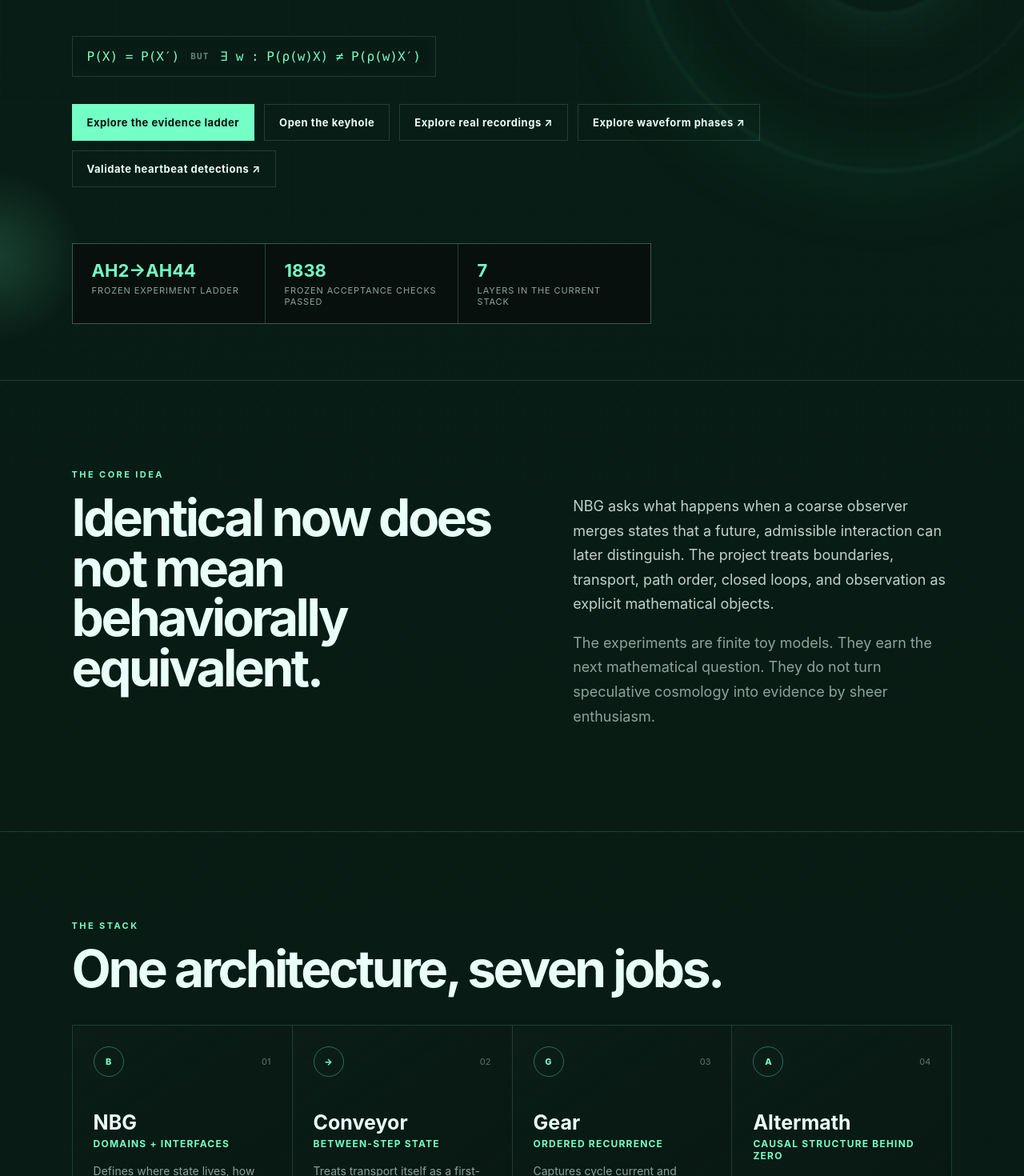
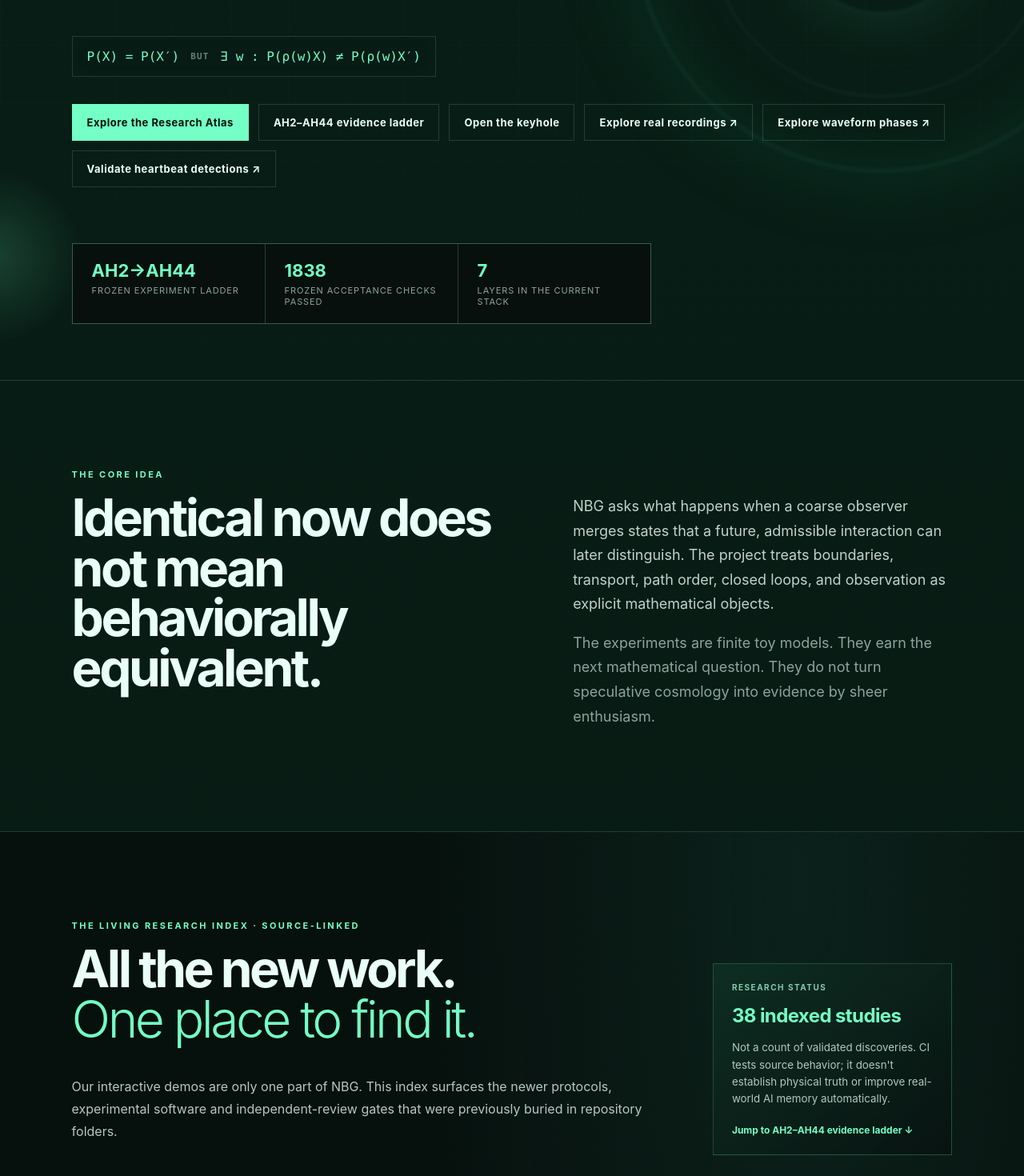
Before and after one commit to MichaelWave369/NestedBubbleGear, a React (Vite) app: page / in a window 1280 px wide. Shown: the part 520-1990 px from the top of the page at 80% size. Built offline with nearby package versions, Linux system fonts and the light colour scheme.

Commit message:
feat(site): surface research atlas beside existing live React experiments

```diff
--- a/src/App.jsx
+++ b/src/App.jsx
@@ -1,5 +1,6 @@
 import { useMemo, useState } from 'react'
 import LabNavigation from './LabNavigation.jsx'
+import ResearchAtlas from './ResearchAtlas.jsx'
 import SpiralGearLab from './SpiralGearLab.jsx'
 import PhaseClosureLab from './PhaseClosureLab.jsx'
 import AdaptivePhaseKeyhole from './AdaptivePhaseKeyhole.jsx'
@@ -542,7 +543,8 @@ function App() {
           <span>∃ w : P(ρ(w)X) ≠ P(ρ(w)X′)</span>
         </Formula>
         <div className="hero-actions">
-          <a className="button primary" href="#experiments">Explore the evidence ladder</a>
+          <a className="button primary" href="#research-atlas">Explore the Research Atlas</a>
+          <a className="button ghost" href="#experiments">AH2–AH44 evidence ladder</a>
           <a className="button ghost" href="#keyholes">Open the keyhole</a>
           <a className="button ghost" href="#resonance-observatory">Explore real recordings ↗</a>
           <a className="button ghost" href="#phase-dynamics">Explore waveform phases ↗</a>
@@ -572,6 +574,8 @@ function App() {
           </div>
         </div>
       </section>
+
+      <ResearchAtlas />
 
       <section id="stack" className="section">
         <div className="section-label">THE STACK</div>
```
